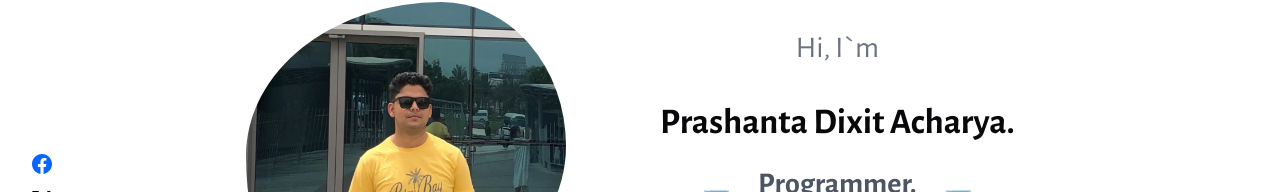
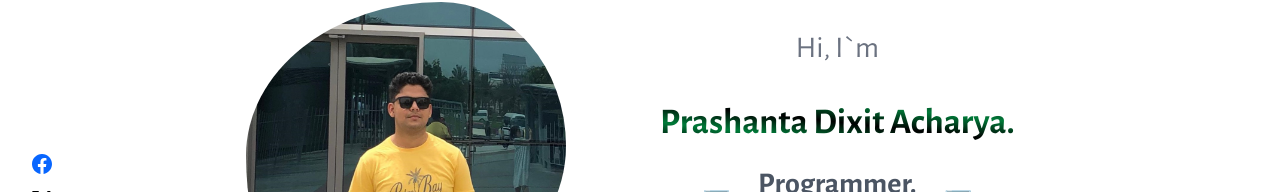
Before and after one commit to PrashantaDA/Portfolio, a React (Vite) app: page / in a window 1280 px wide. Shown: the part 222-414 px from the top of the page. Built offline with nearby package versions, Linux system fonts and the light colour scheme.

Commit message:
Added text gradient

```diff
--- a/src/components/Home.jsx
+++ b/src/components/Home.jsx
@@ -55,7 +55,7 @@ const Home = () => {
 				</div>
 				<div className="details flex flex-1">
 					<div className="xs:text-xl lg:text-3xl text-center flex flex-col ">
-						<p className="text-gray-500">Hi, I`m </p> <br /> <p className="font-bold xs:text-2xl lg:text-4xl">Prashanta Dixit Acharya.</p>
+						<p className="text-gray-500">Hi, I`m </p> <br /> <p className="font-bold xs:text-2xl lg:text-4xl text-grad dark:text-dtext">Prashanta Dixit Acharya.</p>
 						<p className="flex gap-2 justify-center items-center xs:text-md sm:text-xl  lg:text-3xl font-semibold my-6 text-gray-600">
 							<span>💻</span> Programmer. <br />
 							Web Developer. <span>💻</span>
--- a/src/index.css
+++ b/src/index.css
@@ -14,6 +14,16 @@ body {
 	font-family: "Alegreya Sans", sans-serif;
 	overflow-x: hidden;
 	@apply dark:bg-dark dark:text-dtext;
+}
+
+.text-grad {
+	/* Gradient */
+	background-image: linear-gradient(to right top, #000000, #007b39, #000000, #007b39, #0f0f0f);
+
+	/* Text clipping */
+	-webkit-background-clip: text;
+	background-clip: text;
+	color: transparent;
 }
 
 /* SVG LOADER */
```
